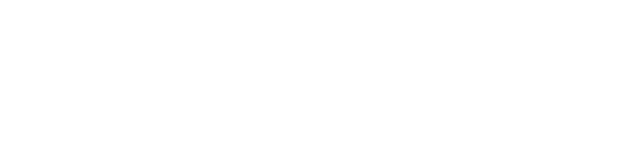
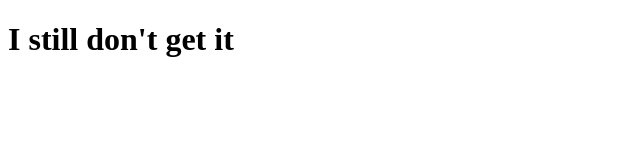
Before and after one commit to deedeezero4/WD11_EXERCISE12_CANCIO, a plain HTML site: page index.html in a window 1280 px wide. Shown: the whole page, without its empty margins (0-640 px from the left). Drawn offline with Linux system fonts and the light colour scheme.

Commit message:
corrected spelling

```diff
--- a/index.html
+++ b/index.html
@@ -7,6 +7,6 @@
     <title>Document</title>
 </head>
 <body>
-
+    <h1>I still don't get it</h1>
 </body>
 </html>
```
